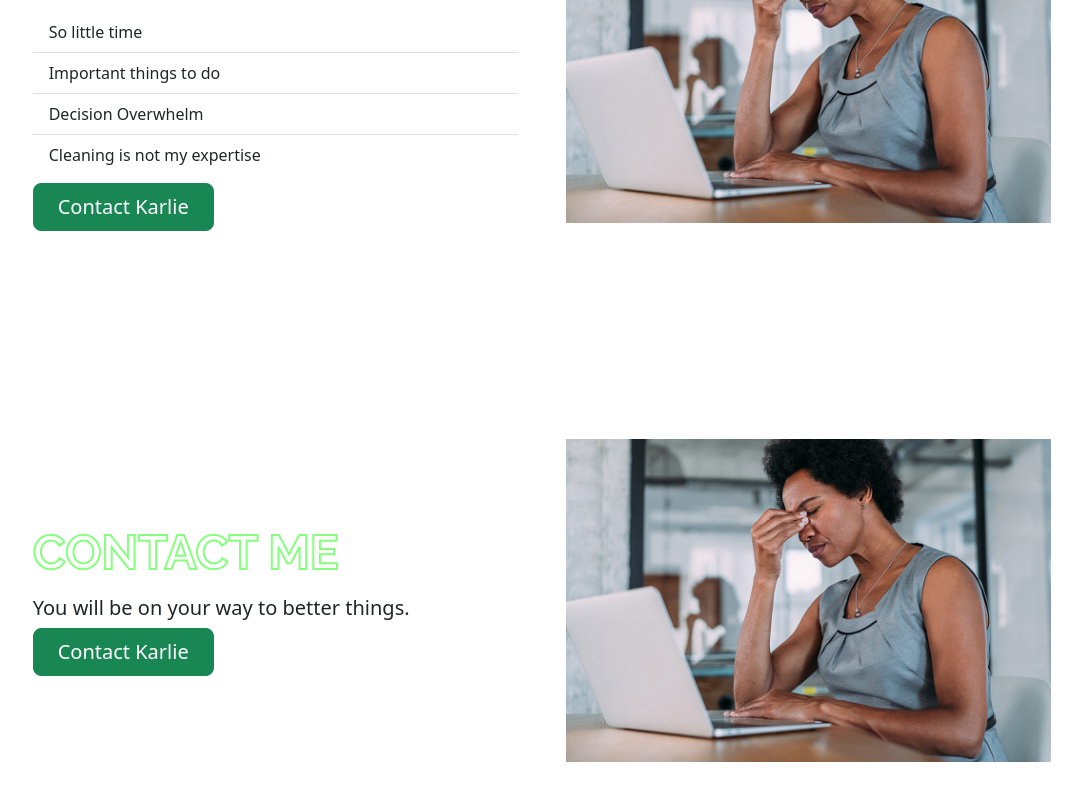
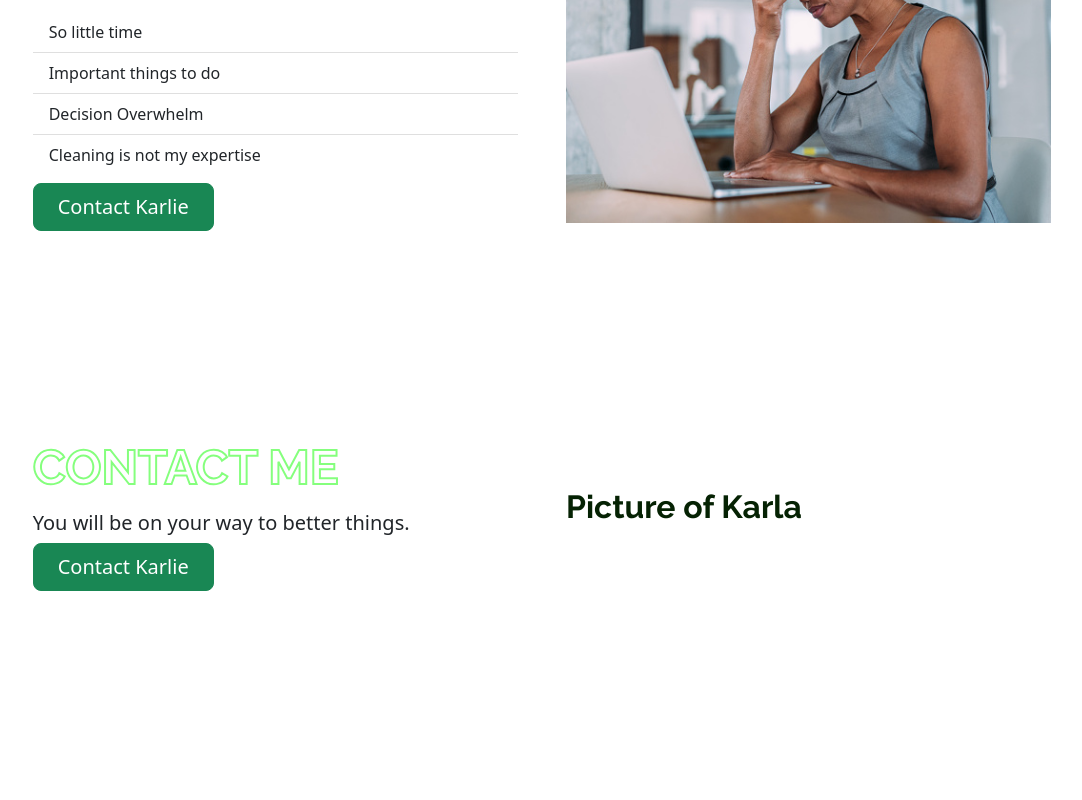
Before and after one commit to jimandjo/get_klean_CDA, a React (Create React App) app: page / in a window 1280 px wide. Shown: the part 3258-4058 px from the top of the page, without its empty margins (98-1180 px from the left). After the commit the page ends 3945 px from the top, so only its background shows below. Built offline with nearby package versions, Linux system fonts and the light colour scheme.

Commit message:
Made changes to picture code.

```diff
--- a/src/Welcome.js
+++ b/src/Welcome.js
@@ -16,7 +16,7 @@ function Welcome() {
   return (
     <>
 
-          <div class="container col-xxl-8 px-4 py-5">
+          <div class="container col-xxl-8 px-4 py-5" >
     <div class="row flex-lg-row-reverse align-items-center g-5 py-5">
       <div class="col-10 col-sm-8 col-lg-6">
         <img src={CleanHouse} class="d-block mx-lg-auto img-fluid" alt="Clean House" width="700" height="500" loading="lazy"/>
@@ -90,7 +90,7 @@ function Welcome() {
     <div class="container col-xxl-8 px-4 py-5">
     <div class="row flex-lg-row-reverse align-items-center g-5 py-5">
       <div class="col-10 col-sm-8 col-lg-6">
-        <img src={Overwhelm} class="d-block mx-lg-auto img-fluid" alt="Clean House" width="700" height="500" loading="lazy"/>
+        <img src={Overwhelm} class="d-block mx-lg-auto img-fluid" alt="Overwhelmed" width="700" height="500" loading="lazy"/>
       </div>
       <div class="col-lg-6">
         <h1 class="display-5 fw-bold lh-1 mb-3" a href="#">I Know the Feeling</h1>
@@ -115,7 +115,8 @@ function Welcome() {
     <div class="container col-xxl-8 px-4 py-5">
     <div class="row flex-lg-row-reverse align-items-center g-5 py-5">
       <div class="col-10 col-sm-8 col-lg-6">
-        <img src={Overwhelm} class="d-block mx-lg-auto img-fluid" alt="Clean House" width="700" height="500" loading="lazy"/>
+        <p>Picture of Karla</p>
+        {/* <img src={Overwhelm} class="d-block mx-lg-auto img-fluid" alt="Clean House" width="700" height="500" loading="lazy"/> */}
       </div>
       <div class="col-lg-6">
         <h1 class="display-5 fw-bold lh-1 mb-3" a href="#">Contact Me</h1>
```
Also changed, not shown: src/Welcome.css (line endings or trailing spaces).
